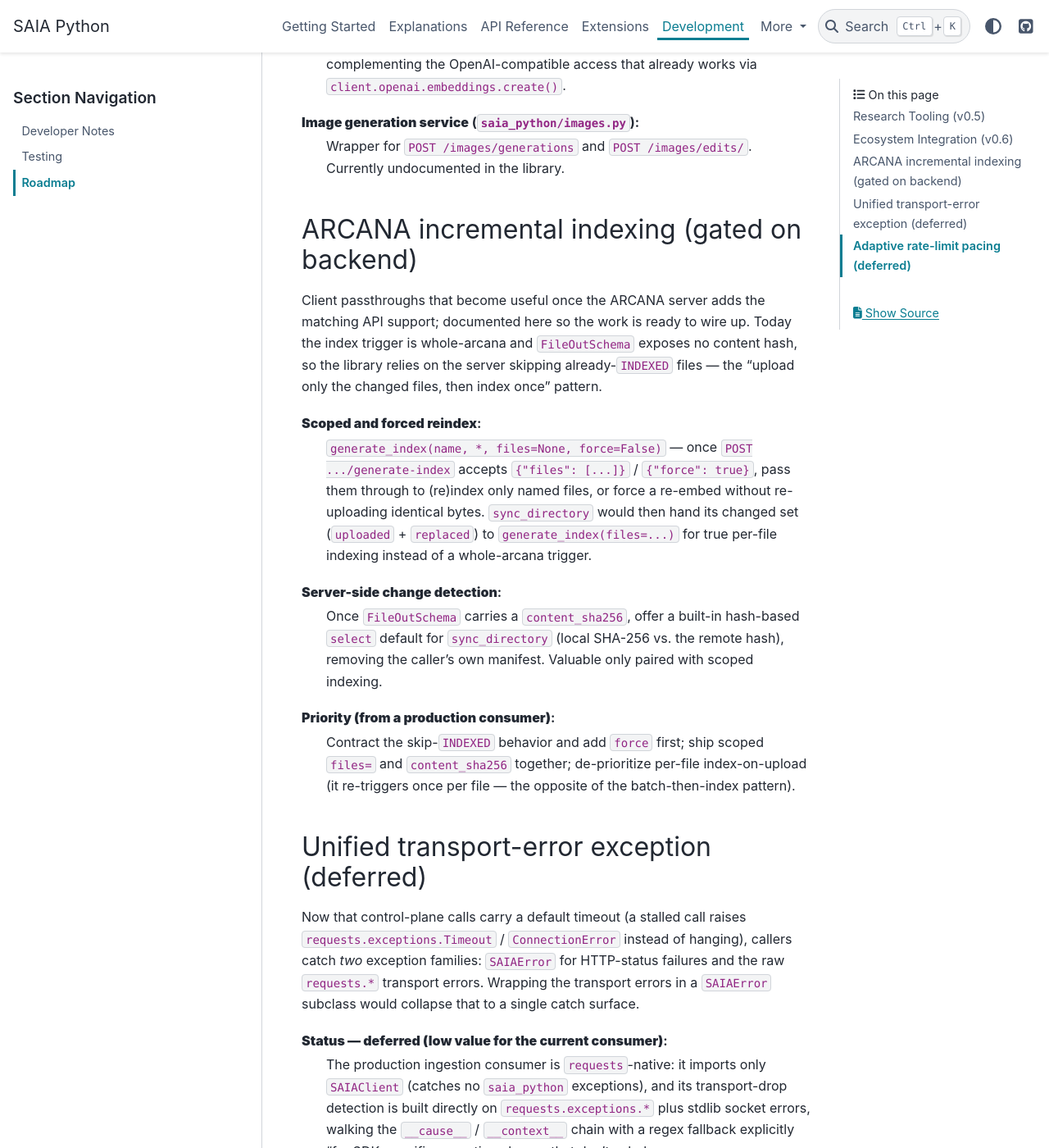
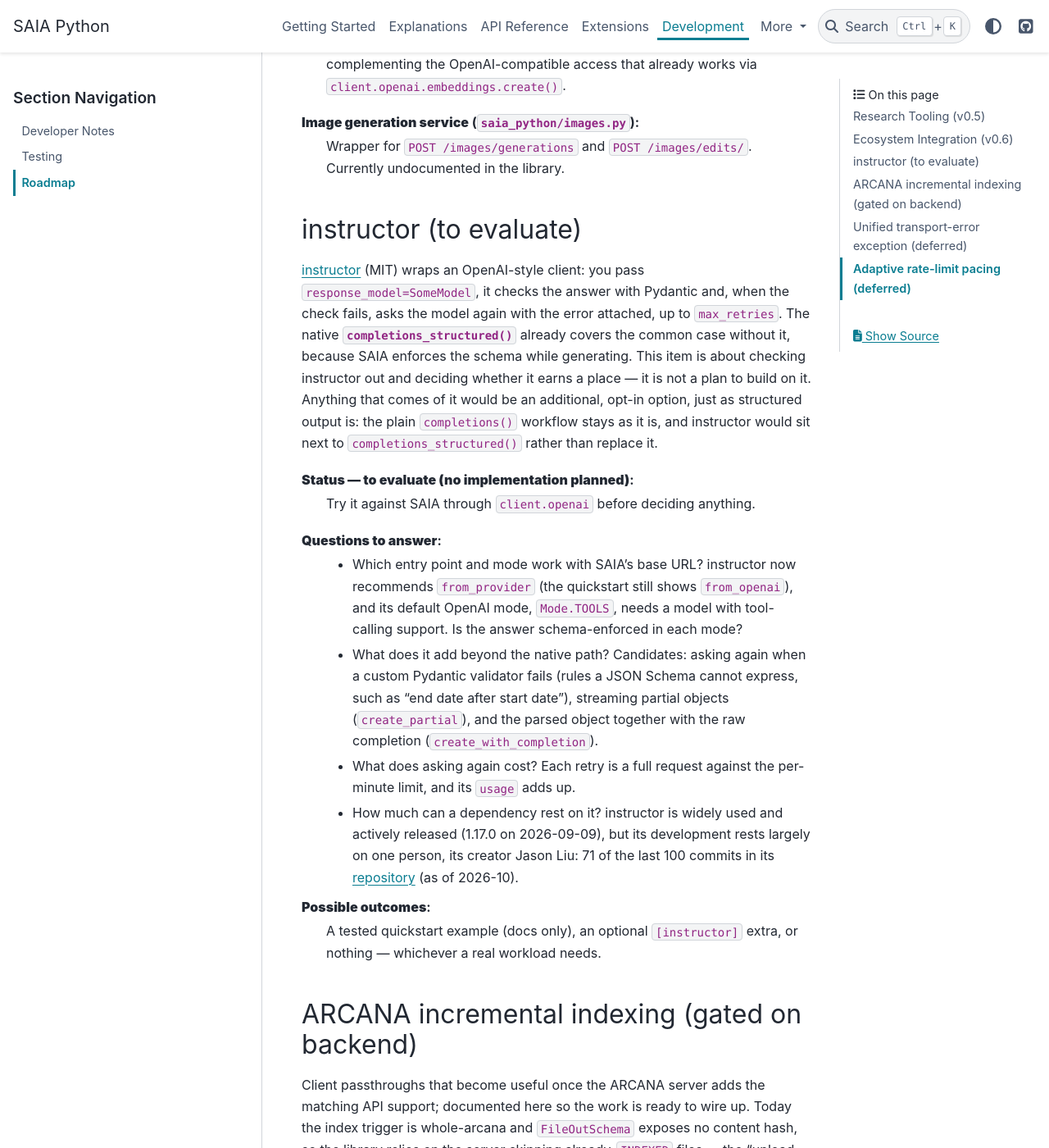
Before and after one commit to fschwar4/saia_python, a Sphinx documentation site: the page built from docs/roadmap.rst, in a window 1280 px wide and 1400 px high, scrolled down 1477 px. Shown: the whole window at 82% size. Built offline with Sphinx 7.4.7 and the PyData theme 0.15.4, drawn with Linux system fonts in a browser that asks for light colours.

Commit message:
docs(roadmap): add instructor as an item to evaluate

```diff
--- a/docs/roadmap.rst
+++ b/docs/roadmap.rst
@@ -61,6 +61,46 @@ Ecosystem Integration (v0.6)
 **Image generation service** (``saia_python/images.py``):
   Wrapper for ``POST /images/generations`` and ``POST /images/edits/``.
   Currently undocumented in the library.
+
+
+instructor (to evaluate)
+------------------------
+
+`instructor <https://python.useinstructor.com/>`_ (MIT) wraps an OpenAI-style
+client: you pass ``response_model=SomeModel``, it checks the answer with
+Pydantic and, when the check fails, asks the model again with the error
+attached, up to ``max_retries``. The native
+:meth:`~saia_python.chat.ChatService.completions_structured` already covers the
+common case without it, because SAIA enforces the schema while generating. This
+item is about checking instructor out and deciding whether it earns a place —
+it is not a plan to build on it. Anything that comes of it would be an
+additional, opt-in option, just as structured output is: the plain
+``completions()`` workflow stays as it is, and instructor would sit next to
+``completions_structured()`` rather than replace it.
+
+**Status — to evaluate (no implementation planned)**:
+  Try it against SAIA through ``client.openai`` before deciding anything.
+
+**Questions to answer**:
+  - Which entry point and mode work with SAIA's base URL? instructor now
+    recommends ``from_provider`` (the quickstart still shows ``from_openai``),
+    and its default OpenAI mode, ``Mode.TOOLS``, needs a model with tool-calling
+    support. Is the answer schema-enforced in each mode?
+  - What does it add beyond the native path? Candidates: asking again when a
+    custom Pydantic validator fails (rules a JSON Schema cannot express, such as
+    "end date after start date"), streaming partial objects
+    (``create_partial``), and the parsed object together with the raw completion
+    (``create_with_completion``).
+  - What does asking again cost? Each retry is a full request against the
+    per-minute limit, and its ``usage`` adds up.
+  - How much can a dependency rest on it? instructor is widely used and actively
+    released (1.17.0 on 2026-09-09), but its development rests largely on one
+    person, its creator Jason Liu: 71 of the last 100 commits in its
+    `repository <https://github.com/567-labs/instructor>`_ (as of 2026-10).
+
+**Possible outcomes**:
+  A tested quickstart example (docs only), an optional ``[instructor]`` extra,
+  or nothing — whichever a real workload needs.
 
 
 ARCANA incremental indexing (gated on backend)
```
